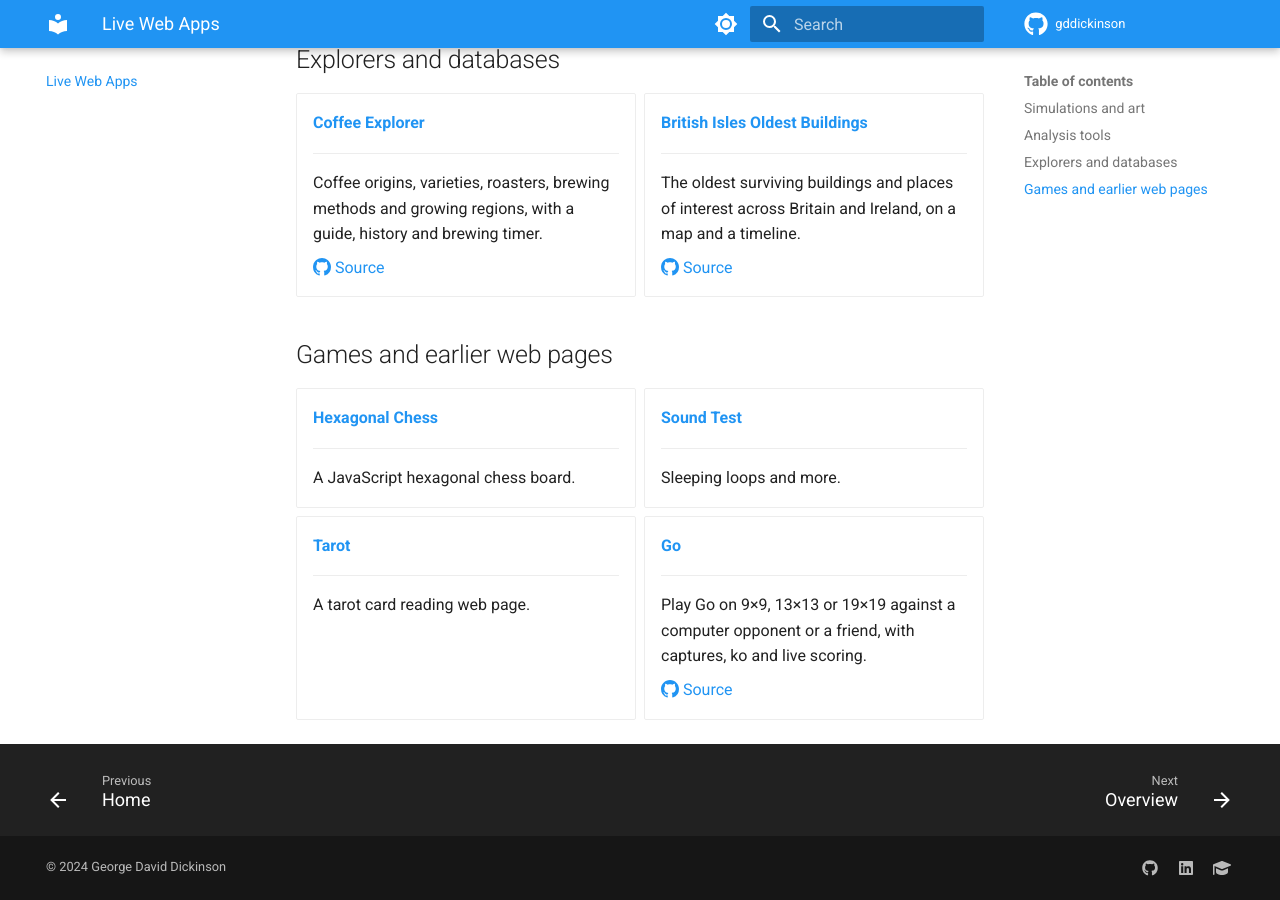
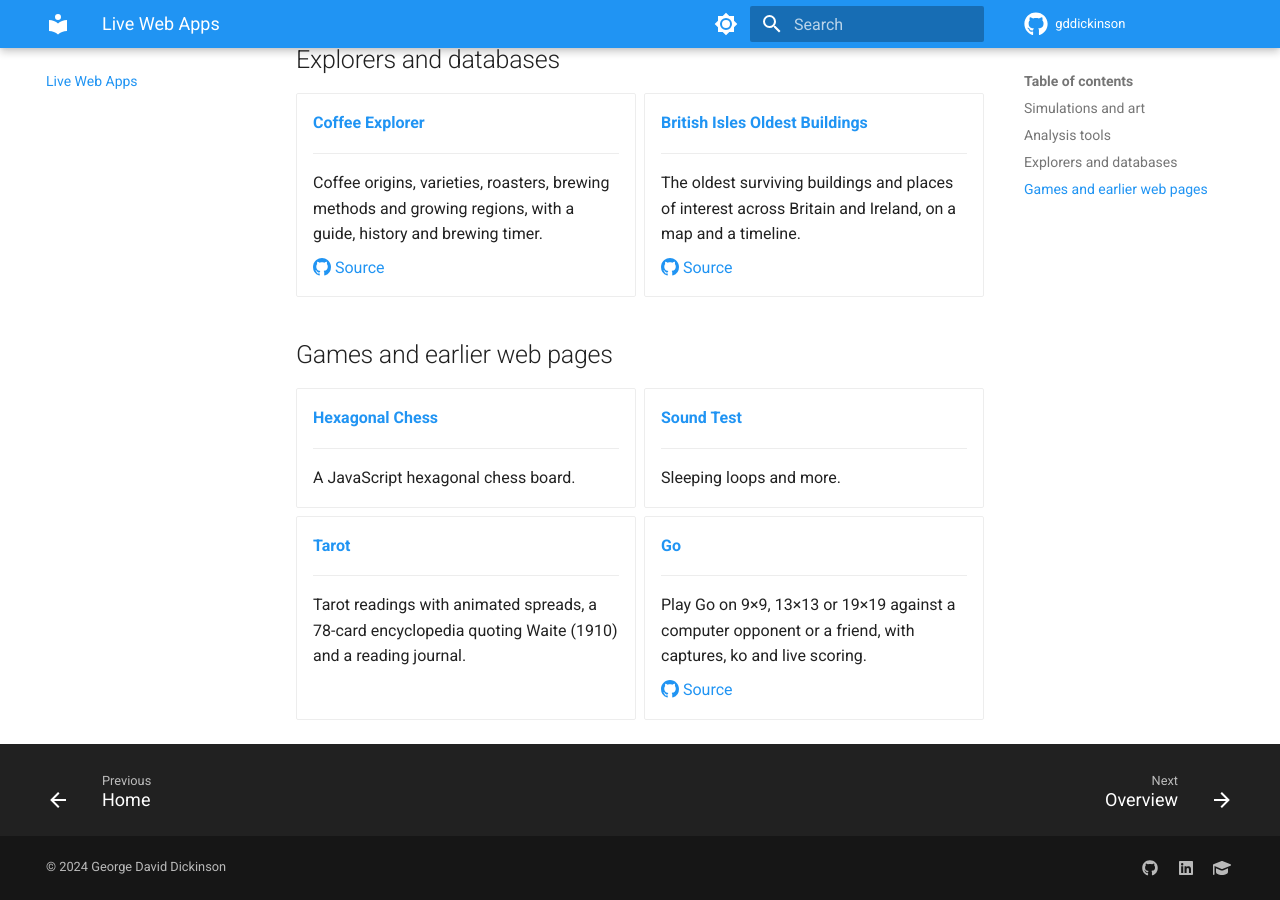
Before and after one commit to gddickinson/gddickinson.github.io, an MkDocs documentation site: the page built from docs/web-apps.md, in a window 1280 px wide and 900 px high, scrolled down 3801 px. Built offline with MkDocs 1.6.1 and Material for MkDocs 9.7.7, drawn with Linux system fonts in a browser that asks for light colours.

Commit message:
Web apps gallery: tarot description
Co-Authored-By: Claude Opus 5.5 <noreply@anthropic.com>

```diff
--- a/docs/web-apps.md
+++ b/docs/web-apps.md
@@ -294,7 +294,7 @@ Projects you can use straight from the browser. Each one also runs as a local we
 
     ---
 
-    A tarot card reading web page.
+    Tarot readings with animated spreads, a 78-card encyclopedia quoting Waite (1910) and a reading journal.
 
 -   **[Go](https://gddickinson.github.io/go/)**
 
```
